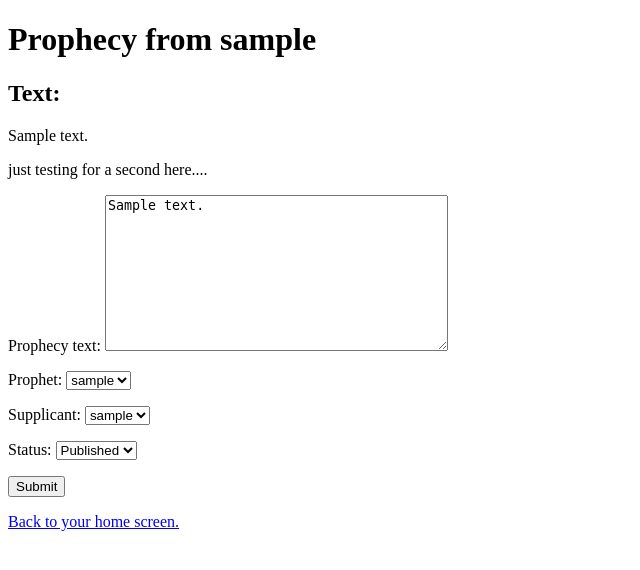
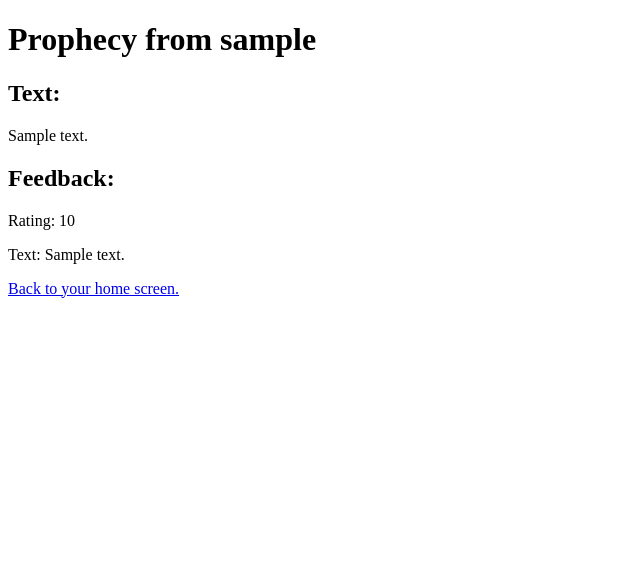
Before and after one commit to djotaku/prophecypracticum_django, a Django app: page /practicum/2020/1/15/1/1/published/ in a window 1280 px wide. Shown: the top 570 px of the page, without its empty margins (0-640 px from the left). Run offline with Django 3.2, Linux system fonts and the light colour scheme; a user stored in the database is signed in; tables that the repository leaves empty hold one stand-in row (values such as "Sample post").

Commit message:
feedback is working for display
Now need to be able to enter it

```diff
--- a/prophecypracticum/practicumweb/templates/practicum/detailed_prophecy.html
+++ b/prophecypracticum/practicumweb/templates/practicum/detailed_prophecy.html
@@ -2,20 +2,21 @@
 
 {% block content %}
 <h1>Prophecy from {{ prophecy.prophet }} </h1>
+{% if status == "published" %}
 <h2>Text:</h2>
 <p>{{ prophecy.prophecy_text }} </p>
-
-<p>just testing for a second here....</p>
+{% endif %}
+{% if status == "draft" %}
 <form action ='.' method="post">
     {{ prophecy_form.as_p}}
     {% csrf_token %}
     <p><input type="submit" value="Submit"></p></form>
+{% endif %}
 
-
-{% if feedback_added %}
+{% if feedback %}
 <h2>Feedback:</h2>
-<p>Rating: {{ feedback.rating }}</p>
-<p>Text: {{ feedback.text }}</p>
+<p>Rating: {{ feedback.feedback_rating }}</p>
+<p>Text: {{ feedback.feedback_text }}</p>
 {% endif %}
 <a href="{% url 'practicumweb:home' %}">Back to your home screen.</a>
 {% endblock %}
--- a/prophecypracticum/practicumweb/views.py
+++ b/prophecypracticum/practicumweb/views.py
@@ -1,5 +1,5 @@
 from django.shortcuts import render, get_object_or_404
-from .models import Prophecy
+from .models import Prophecy, ProphecyFeedback
 from django.contrib.auth.decorators import login_required
 from .forms import ProphecyForm
 
@@ -36,9 +36,13 @@ def home(request):
 
 @login_required()
 def detailed_prophecy(request, year, month, day, prophet, supplicant, status):
-    user = request.user
     prophecy = get_object_or_404(Prophecy, status=status, created__year=year, created__month=month,
                                  created__day=day, prophet=prophet, supplicant=supplicant)
     prophecy_form = ProphecyForm(instance=prophecy)
+    feedback_query = ProphecyFeedback.objects.get_queryset().filter(prophecy=prophecy.id)
+    feedback = 0
+    if feedback_query:
+        feedback = feedback_query[0]
     return render(request, 'practicum/detailed_prophecy.html', {'prophecy': prophecy, 'status': status,
-                                                                'prophecy_form': prophecy_form})
+                                                                'prophecy_form': prophecy_form,
+                                                                'feedback': feedback})
```
